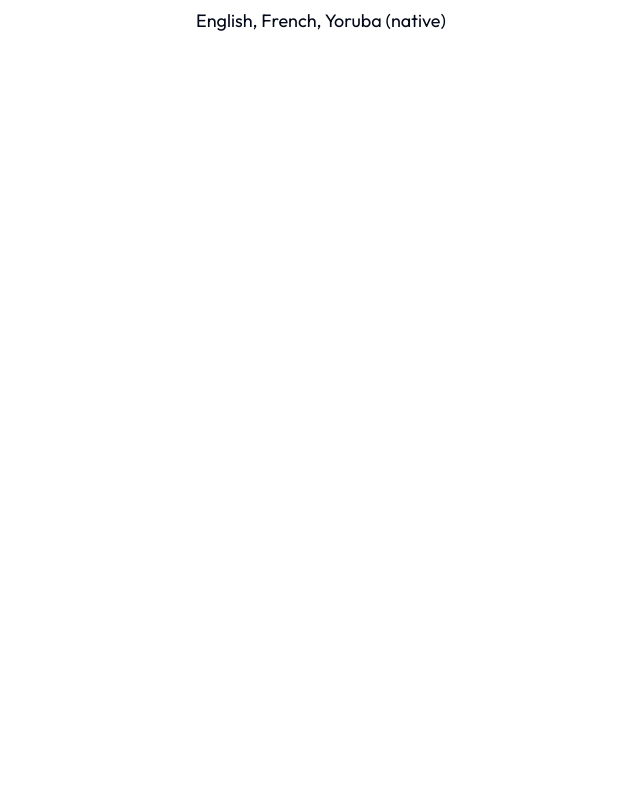
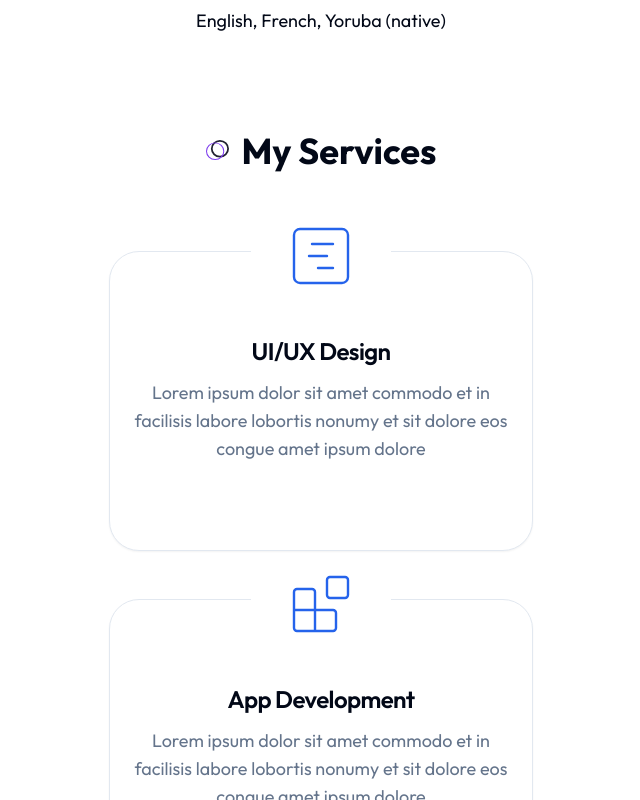
Before and after one commit to Praizee/nextjs-portfolio, a Next.js app: page / in a window 1280 px wide. Shown: the part 1440-2240 px from the top of the page, without its empty margins (319-959 px from the left). Built offline with nearby package versions, Linux system fonts and the light colour scheme.

Commit message:
feat: Services section

```diff
--- a/app/page.jsx
+++ b/app/page.jsx
@@ -1,11 +1,13 @@
 import Hero from "@/components/Hero";
 import About from "@/components/About";
+import Services from "@/components/ui/Services";
 
 export default function Home() {
   return (
     <main>
       <Hero />
       <About />
+      <Services />
     </main>
   );
 }
--- /dev/null
+++ b/components/ui/Services.jsx
@@ -0,0 +1,66 @@
+import { GanttChartSquare, Blocks, Gem } from "lucide-react";
+import {
+  Card,
+  CardContent,
+  CardDescription,
+  CardHeader,
+  CardTitle,
+} from "./card";
+
+const servicesData = [
+  {
+    icon: <GanttChartSquare size={72} strokeWidth={0.8} />,
+    title: "UI/UX Design",
+    description:
+      "Lorem ipsum dolor sit amet commodo et in facilisis labore lobortis nonumy et sit dolore eos congue amet ipsum dolore",
+  },
+  {
+    icon: <Blocks size={72} strokeWidth={0.8} />,
+    title: "App Development",
+    description:
+      "Lorem ipsum dolor sit amet commodo et in facilisis labore lobortis nonumy et sit dolore eos congue amet ipsum dolore",
+  },
+  {
+    icon: <Gem size={72} strokeWidth={0.8} />,
+    title: "Web Development",
+    description:
+      "Lorem ipsum dolor sit amet commodo et in facilisis labore lobortis nonumy et sit dolore eos congue amet ipsum dolore",
+  },
+];
+
+const Services = () => {
+  return (
+    <section className="my-12 xl:my-36">
+      <div className="container mx-auto">
+        <h2 className="section-title mb-20 xl:mb-24 text-center mx-auto">
+          My Services
+        </h2>
+        {/* Items */}
+        <div className="grid xl:grid-cols-3 justify-center gap-y-12 xl:gap-y-24 xl:gap-x-8">
+          {servicesData.map((item, index) => {
+            return (
+              <Card
+                className="w-full max-w-[424px] h-[300px] flex flex-col pt-16 pb-10 justify-center items-center relative"
+                key={index}
+              >
+                <CardHeader className="text-primary absolute -top-[60px]">
+                  <div className="w-[140px] h-[80px] bg-background dark:bg-background flex justify-center items-center">
+                    {item.icon}
+                  </div>
+                </CardHeader>
+                <CardContent className="text-center">
+                  <CardTitle className="mb-4">{item.title}</CardTitle>
+                  <CardDescription className="text-lg">
+                    {item.description}
+                  </CardDescription>
+                </CardContent>
+              </Card>
+            );
+          })}
+        </div>
+      </div>
+    </section>
+  );
+};
+
+export default Services;
--- a/components/ui/card.jsx
+++ b/components/ui/card.jsx
@@ -1,50 +1,68 @@
-import * as React from "react"
+import * as React from "react";
 
-import { cn } from "@/lib/utils"
+import { cn } from "@/lib/utils";
 
 const Card = React.forwardRef(({ className, ...props }, ref) => (
   <div
     ref={ref}
-    className={cn("rounded-lg border bg-card text-card-foreground shadow-sm", className)}
-    {...props} />
-))
-Card.displayName = "Card"
+    className={cn(
+      "rounded-[30px] border bg-background text-card-foreground shadow-sm",
+      className
+    )}
+    {...props}
+  />
+));
+Card.displayName = "Card";
 
 const CardHeader = React.forwardRef(({ className, ...props }, ref) => (
   <div
     ref={ref}
     className={cn("flex flex-col space-y-1.5 p-6", className)}
-    {...props} />
-))
-CardHeader.displayName = "CardHeader"
+    {...props}
+  />
+));
+CardHeader.displayName = "CardHeader";
 
 const CardTitle = React.forwardRef(({ className, ...props }, ref) => (
   <h3
     ref={ref}
-    className={cn("text-2xl font-semibold leading-none tracking-tight", className)}
-    {...props} />
-))
-CardTitle.displayName = "CardTitle"
+    className={cn(
+      "text-2xl font-semibold leading-none tracking-tight",
+      className
+    )}
+    {...props}
+  />
+));
+CardTitle.displayName = "CardTitle";
 
 const CardDescription = React.forwardRef(({ className, ...props }, ref) => (
   <p
     ref={ref}
     className={cn("text-sm text-muted-foreground", className)}
-    {...props} />
-))
-CardDescription.displayName = "CardDescription"
+    {...props}
+  />
+));
+CardDescription.displayName = "CardDescription";
 
 const CardContent = React.forwardRef(({ className, ...props }, ref) => (
   <div ref={ref} className={cn("p-6 pt-0", className)} {...props} />
-))
-CardContent.displayName = "CardContent"
+));
+CardContent.displayName = "CardContent";
 
 const CardFooter = React.forwardRef(({ className, ...props }, ref) => (
   <div
     ref={ref}
     className={cn("flex items-center p-6 pt-0", className)}
-    {...props} />
-))
-CardFooter.displayName = "CardFooter"
+    {...props}
+  />
+));
+CardFooter.displayName = "CardFooter";
 
-export { Card, CardHeader, CardFooter, CardTitle, CardDescription, CardContent }
+export {
+  Card,
+  CardHeader,
+  CardFooter,
+  CardTitle,
+  CardDescription,
+  CardContent,
+};
```
